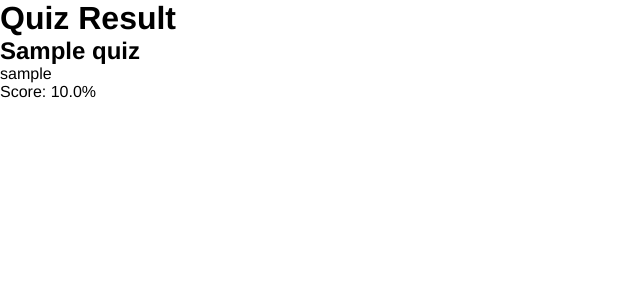
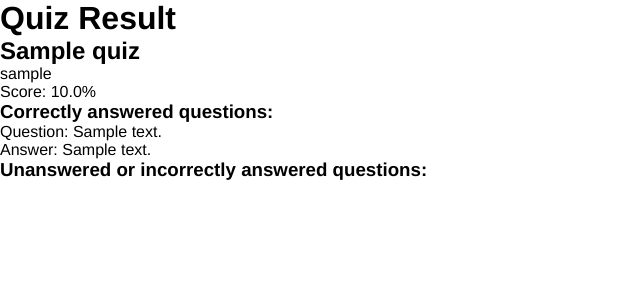
Before and after one commit to 32ndOfAnInch/quizes_w_django, a Django app: page /result/1/ in a window 1280 px wide. Shown: the part 75-375 px from the top of the page, without its empty margins (0-640 px from the left). Run offline with Django 4.2, Linux system fonts and the light colour scheme; a user stored in the database is signed in; tables that the repository leaves empty hold one stand-in row (values such as "Sample post").

Commit message:
quiz result displaying logic - half working

```diff
--- a/quiz_project/quiz_app/models.py
+++ b/quiz_project/quiz_app/models.py
@@ -87,15 +87,21 @@ class Result(models.Model):
         verbose_name=_("result"),
         on_delete=models.CASCADE,
         related_name="results",
-        )
+    )
     user = models.ForeignKey(
         User,
         verbose_name=_("user"),
         on_delete=models.CASCADE,
         related_name="quiz_results",
-        )
+    )
     score = models.FloatField(_("score"))
-
+    questions_attempted = models.ManyToManyField(Question, related_name="result_attempts")
+    user_answers = models.ManyToManyField(
+        Answer,
+        verbose_name=_("user answers"),
+        blank=True,
+        related_name="user_results",
+    )
 
     class Meta:
         verbose_name = _("result")
--- a/quiz_project/quiz_app/templates/base.html
+++ b/quiz_project/quiz_app/templates/base.html
@@ -25,9 +25,11 @@
                 <a class="nav-link">About</a>
             </li>
 
+            {% if user.is_authenticated %}
             <li class="nav-item">
-                <a class="nav-link">Dashboard</a>
+                <a href="{% url 'quiz_app:quiz_list' %}" class="nav-link">Dashboard</a>
             </li>
+            {% endif %}
 
             {% if user.is_authenticated %}
                 {% if user.is_staff or user.is_superuser %}
--- a/quiz_project/quiz_app/templates/library/result_detail.html
+++ b/quiz_project/quiz_app/templates/library/result_detail.html
@@ -1,8 +1,43 @@
 {% extends 'base.html' %}
 
 {% block content %}
-<h1>Quiz Result</h1>
-<h2>{{ object.quiz.name }}</h2>
-<p>{{ object.user.username }}</p>
-<p>Score: {{ object.score }}%</p>
+  <h1>Quiz Result</h1>
+  <h2>{{ object.quiz.name }}</h2>
+  <p>{{ object.user.username }}</p>
+  <p>Score: {{ object.score }}%</p>
+
+  <h3>Correctly answered questions:</h3>
+  <ul>
+    {% for question in object.questions_attempted.all %}
+      <li>
+        <p>Question: {{ question.text }}</p>
+        <p>Answer:
+          {% for answer in object.user_answers.all %}
+            {% if answer.question == question %}
+              {{ answer.text }}
+            {% endif %}
+          {% endfor %}
+        </p>
+      </li>
+    {% endfor %}
+  </ul>
+
+  <h3>Unanswered or incorrectly answered questions:</h3>
+  <ul>
+    {% for question in object.quiz.questions.all %}
+      {% if question not in object.questions_attempted.all %}
+        <li>
+          <p>Question: {{ question.text }}</p>
+          <p>Correct Answer:
+            {% for answer in question.answers.all %}
+              {% if answer.correct %}
+                {{ answer.text }}
+              {% endif %}
+            {% endfor %}
+          </p>
+        </li>
+      {% endif %}
+    {% endfor %}
+  </ul>
+
 {% endblock content %}
--- a/quiz_project/quiz_app/views.py
+++ b/quiz_project/quiz_app/views.py
@@ -29,16 +29,22 @@ def quiz_details(request, pk: int):
     if request.method == 'POST':
         questions = quiz.get_questions()
         score = 0
+        attempted_questions = []  # Store the attempted questions
+        user_answers = []
         for question in questions:
             selected_answer_id = request.POST.get('question{}'.format(question.id))
             selected_answer = question.answers.filter(id=selected_answer_id).first()
             if selected_answer and selected_answer.correct:
                 score += 1
+                attempted_questions.append(question)  # Add the attempted question
+                user_answers.append(selected_answer)  # Add the user's answer
         result = models.Result.objects.create(
             quiz=quiz,
             user=request.user,
             score=score/quiz.number_of_questions*100
         )
+        result.questions_attempted.set(attempted_questions)  # Set the attempted questions
+        result.user_answers.set(user_answers)  # Set user's answers for the correctly answered questions
         return HttpResponseRedirect(reverse('quiz_app:result_detail', args=[result.pk]))
     else:
         questions = quiz.get_questions()
```
Also changed, not shown: quiz_project/quiz_app/migrations/0003_result_questions_attempted.py (added), quiz_project/quiz_app/migrations/0004_result_user_answers.py (added).
